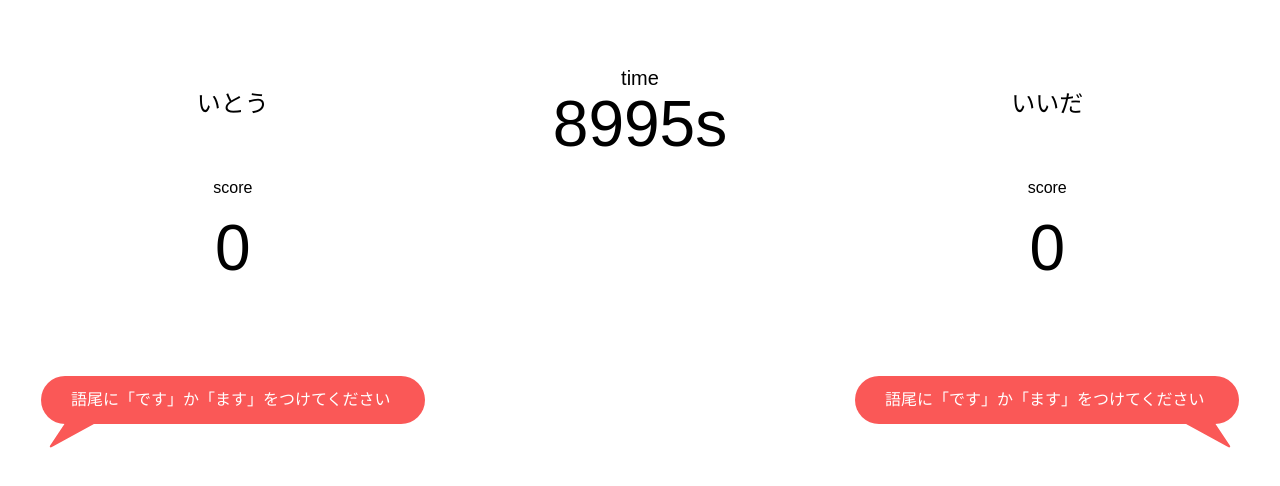
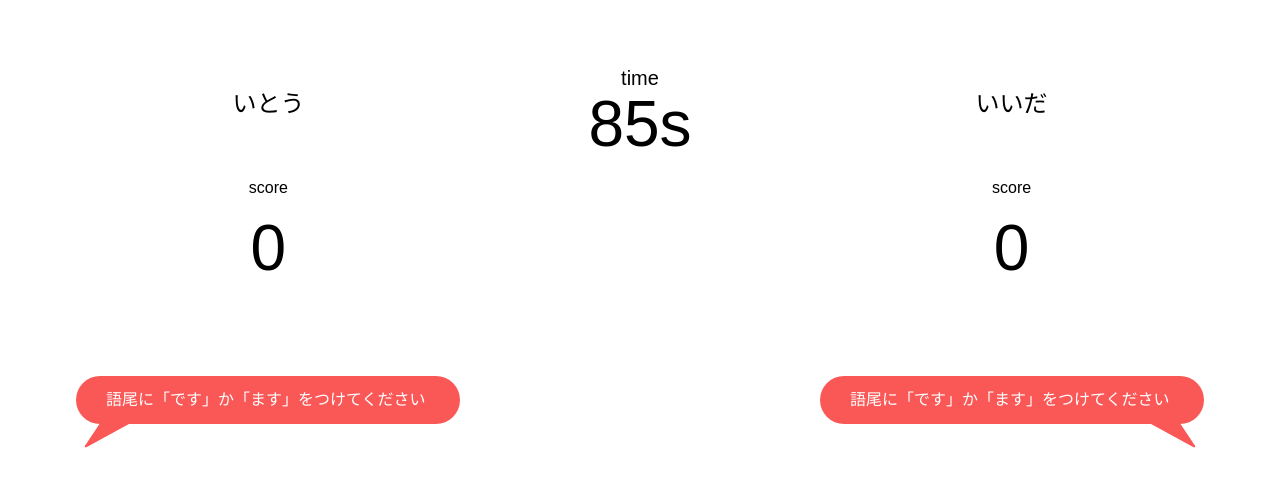
Before and after one commit to hirochan9854/praise-wap, a Next.js app: page /battle in a window 1280 px wide. Shown: the top 486 px of the page. Built offline with nearby package versions, Linux system fonts and the light colour scheme; a web font is replaced by a local one.

Commit message:
原状復帰

```diff
--- a/src/app/edit/page.tsx
+++ b/src/app/edit/page.tsx
@@ -11,12 +11,6 @@ import { storage } from '@/lib/firebase';
 import { generateImage, saveImageToFirebase } from './imageUtils';
 
 export default function Home() {
-  <Suspense fallback={<div>Loading...</div>}>
-    <EditPageContent />
-  </Suspense>;
-}
-
-function EditPageContent() {
   const searchParams = useSearchParams();
   const [isClient, setIsClient] = useState(false);
   const router = useRouter();
@@ -88,8 +82,8 @@ function EditPageContent() {
       setIsLoading(false);
     }
   };
-
   return (
+    <Suspense fallback={<div>Loading...</div>}>
       <div className="mx-auto flex w-full justify-center gap-40 py-20">
         <div className="w-[622px]">
           <h2 className="text-3xl">セリフを編集</h2>
@@ -214,5 +208,6 @@ function EditPageContent() {
           {error && <div className="mb-4 rounded bg-red-100 p-4 text-red-700">{error}</div>}
         </div>
       </div>
+    </Suspense>
   );
 }
--- a/src/components/Timer.tsx
+++ b/src/components/Timer.tsx
@@ -4,7 +4,7 @@ export type TimerProps = {
   setIsTimeUp: (value: boolean) => void;
 };
 export const Timer: React.FC<TimerProps> = ({ setIsTimeUp }) => {
-  const [time, setTime] = useState(9000);
+  const [time, setTime] = useState(90);
 
   useEffect(() => {
     if (time > 0) {
```
Also changed, not shown: src/hooks/useSentimentAnalyzer.ts (renamed from src/utils/hooks/useSentimentAnalyzer.ts). Lines whose indentation alone changed are shown as unchanged.
